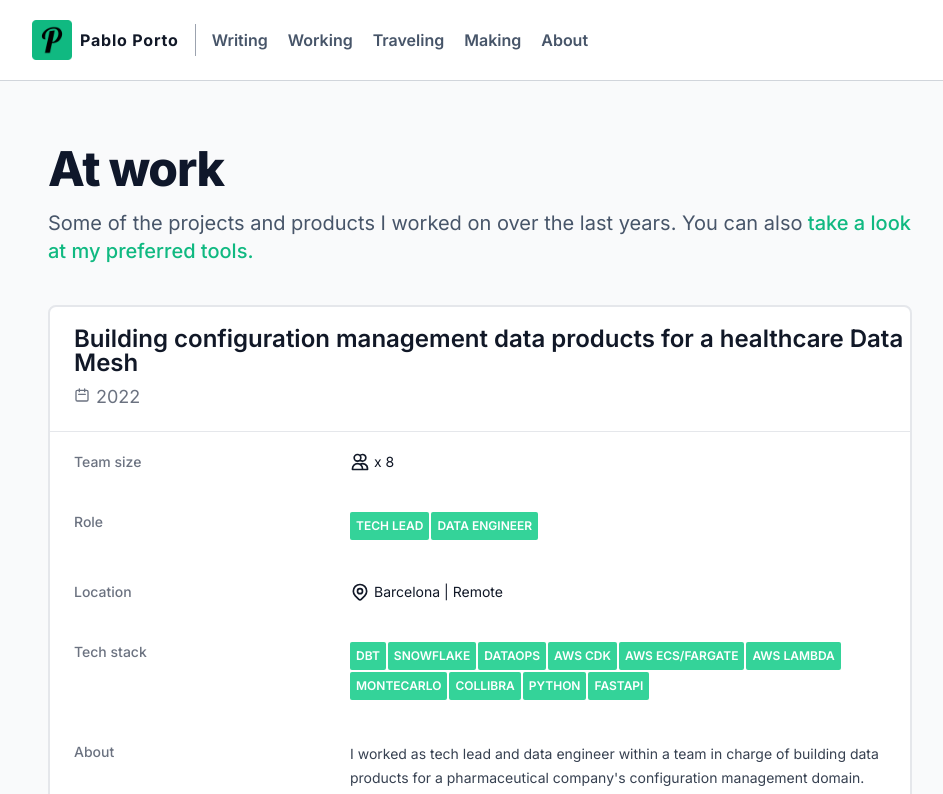
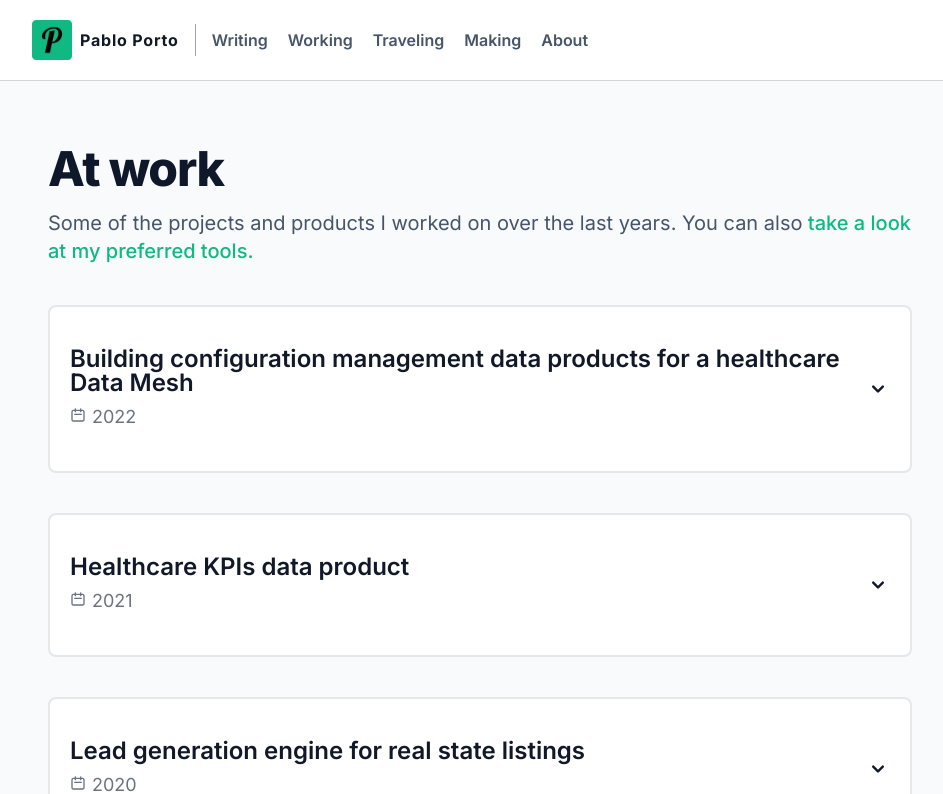
Before and after one commit to portovep/pabloporto.me, a Next.js app: page /working in a window 1280 px wide. Shown: the top 794 px of the page, without its empty margins (160-1103 px from the left). Built offline with nearby package versions, Linux system fonts and the light colour scheme.

Commit message:
Collapse project summaries to simplify working page

```diff
--- a/components/ProjectSummary/ProjectSummary.tsx
+++ b/components/ProjectSummary/ProjectSummary.tsx
@@ -1,4 +1,7 @@
 import { ReactNode } from 'react';
+import * as Collapsible from '@radix-ui/react-collapsible';
+import { useState } from 'react';
+
 import { ProjectData } from '../../lib/projects';
 import { Date } from '../ui';
 
@@ -10,9 +13,17 @@ const DATE_FORMAT_YEAR = 'yyyy';
 
 export default function ProjectSummary(props: ProjectSummaryProps): JSX.Element {
     const { name, date, roles, location, technologies, teamSize, contentHtml } = props.project;
+    const [open, setOpen] = useState(false);
+
     return (
-        <div className="overflow-hidden bg-white border-2 border-gray-200 rounded-lg">
-            <div className="sm:pl-6 flex items-start justify-between pl-4">
+        <Collapsible.Root
+            open={open}
+            onOpenChange={setOpen}
+            className="overflow-hidden bg-white border-2 border-gray-200 rounded-lg">
+            <Collapsible.Trigger
+                className={`${
+                    open && 'bg-gray-100'
+                } focus:ring-4 focus:ring-gray-200 hover:bg-gray-100 flex items-center justify-between w-full p-5 text-left`}>
                 <div className="my-5">
                     <h3 className="text-2xl font-semibold leading-6 text-gray-900">{name}</h3>
                     <p className="max-w-2xl mt-2 text-lg text-gray-500">
@@ -32,7 +43,19 @@ export default function ProjectSummary(props: ProjectSummaryProps): JSX.Element
                         <Date dateString={date} dateFormat={DATE_FORMAT_YEAR} />
                     </p>
                 </div>
-            </div>
+                <svg
+                    data-accordion-icon
+                    className={`shrink-0 w-6 h-6 ${open && 'rotate-180'}`}
+                    fill="currentColor"
+                    viewBox="0 0 20 20"
+                    xmlns="http://www.w3.org/2000/svg">
+                    <path
+                        fillRule="evenodd"
+                        d="M5.293 7.293a1 1 0 011.414 0L10 10.586l3.293-3.293a1 1 0 111.414 1.414l-4 4a1 1 0 01-1.414 0l-4-4a1 1 0 010-1.414z"
+                        clipRule="evenodd"></path>
+                </svg>
+            </Collapsible.Trigger>
+            <Collapsible.Content>
                 <div className="border-t border-gray-200">
                     <dl>
                         <div className="sm:grid sm:grid-cols-3 sm:gap-4 sm:px-6 px-4 py-5 bg-white">
@@ -114,6 +137,7 @@ export default function ProjectSummary(props: ProjectSummaryProps): JSX.Element
                         </div>
                     </dl>
                 </div>
-        </div>
+            </Collapsible.Content>
+        </Collapsible.Root>
     );
 }
--- a/package.json
+++ b/package.json
@@ -14,6 +14,7 @@
     },
     "dependencies": {
         "@next/font": "^13.0.6",
+        "@radix-ui/react-collapsible": "^1.0.1",
         "@vercel/analytics": "^0.1.5",
         "date-fns": "^2.28.0",
         "gray-matter": "^4.0.3",
```
Also changed, not shown: 1 other file (tests, documents, lock files or other folders). Lines whose indentation alone changed are shown as unchanged.
